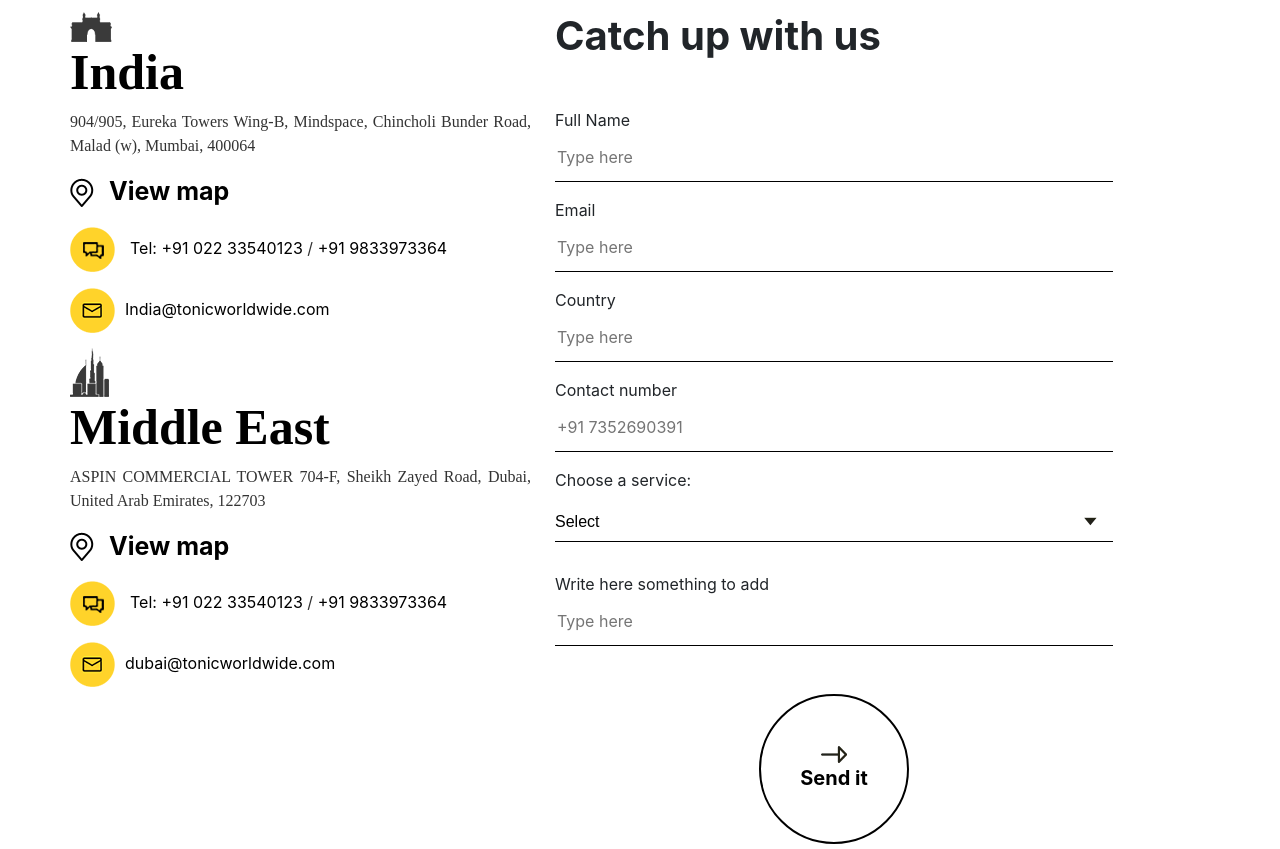
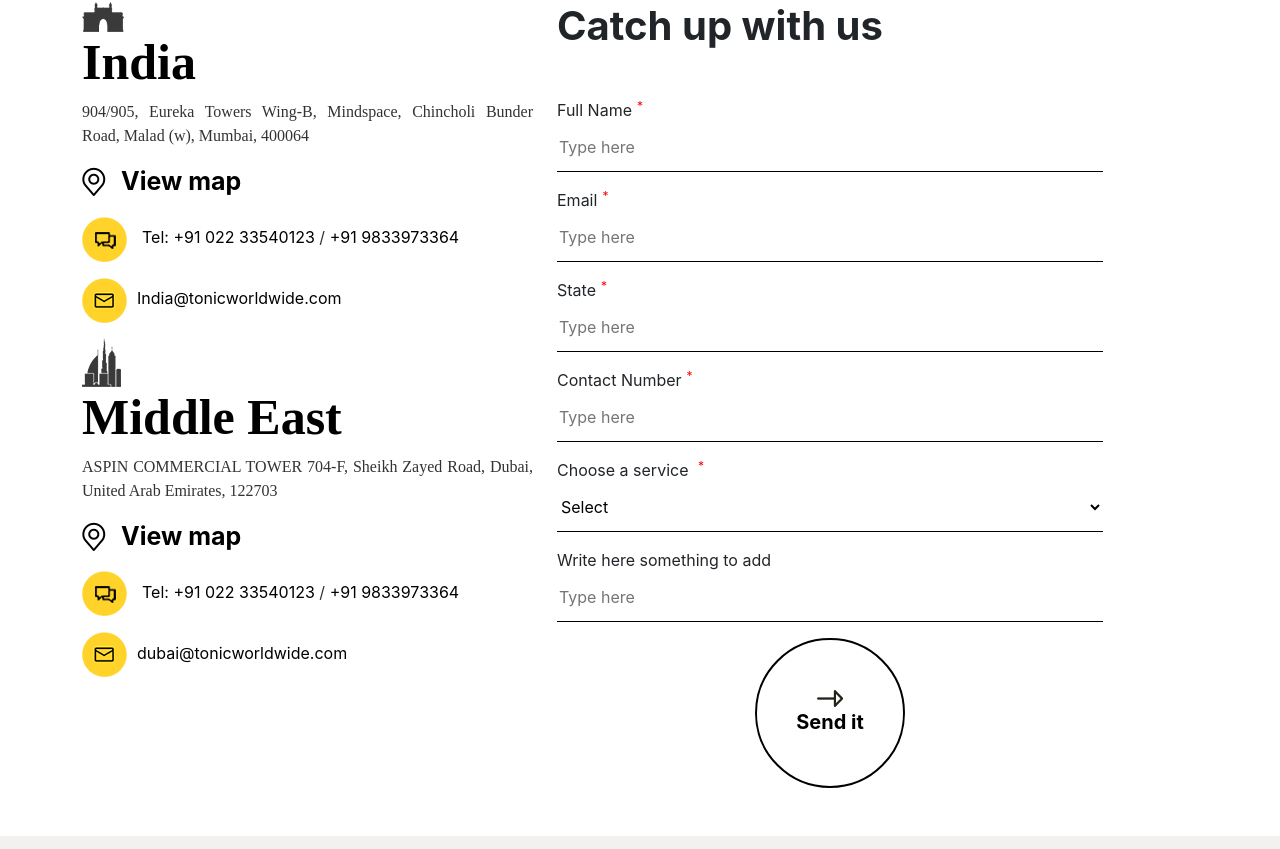
Before and after one commit to VishK98/Squash-Global, a React (Create React App) app: page /contact in a window 1280 px wide. Shown: the part 791-1640 px from the top of the page. Built offline with nearby package versions, Linux system fonts and the light colour scheme.

Commit message:
validation added on contact screen

```diff
--- a/package.json
+++ b/package.json
@@ -7,6 +7,7 @@
     "@testing-library/react": "^13.4.0",
     "@testing-library/user-event": "^13.5.0",
     "bootstrap": "^5.3.2",
+    "formik": "^2.4.5",
     "jquery": "^3.7.1",
     "react": "^18.2.0",
     "react-bootstrap": "^2.9.2",
@@ -15,7 +16,8 @@
     "react-scripts": "5.0.1",
     "react-slick": "^0.29.0",
     "slick-carousel": "^1.8.1",
-    "web-vitals": "^2.1.4"
+    "web-vitals": "^2.1.4",
+    "yup": "^1.3.3"
   },
   "scripts": {
     "start": "react-scripts start",
--- a/src/components/Contact/Contact.css
+++ b/src/components/Contact/Contact.css
@@ -88,3 +88,33 @@
     transform: scale(1.1);
     border: 0.5px;
   }
+
+  /* .error-container {
+    position: relative;
+  } */
+
+  .error-tooltip {
+    position: absolute;
+    top: -5px;
+    right: -10%;
+    transform: translateX(-50%);
+    padding: 3px;
+    background-color: #fe504f; /* Orange color */
+    color: #fff;
+    border-radius: 5px;
+    box-shadow: 0 0 5px rgba(0, 0, 0, 0.2);
+    white-space: nowrap;
+  }
+
+  .arrow {
+    position: absolute;
+    width: 0;
+    height: 0;
+    bottom: 100%;
+    left: 50%;
+    border: solid transparent;
+    content: '';
+    border-bottom-color: #fe504f;
+    border-width: 8px;
+    margin-left: -8px;
+  }
--- a/src/components/Contact/Contact.js
+++ b/src/components/Contact/Contact.js
@@ -8,11 +8,36 @@
 import message from "../../assets/images/message-icon.png";
 import email from "../../assets/images/email-icon1.png";
 import uae from "../../assets/images/uae-hq-icon.png";
+import { useFormik } from 'formik';
+import * as Yup from 'yup';
 
 
 import "./Contact.css";
 
 function Contact() {
+  const formik = useFormik({
+    initialValues: {
+      name: '',
+      email: '',
+      state: '',
+      contactNumber: '',
+      selectedService: 'selected',
+      additionalInfo: '',
+    },
+    validationSchema: Yup.object({
+      name: Yup.string().required('Name is required'),
+      email: Yup.string().required('Invalid email format').required('Email is required'),
+      state: Yup.string().required('Invalid state format').required('State is required'),
+      contactNumber: Yup.string().required('Invalid contactNumber format').required('Contact is required'),
+      service: Yup.string().required('Invalid contactNumber format').required('Service is required'),
+      // additionalInfo: Yup.string().required('Invalid additionalInfo format').required('Additional info is required'),
+      // Add more validation for other fields
+    }),
+    onSubmit: (values) => {
+      // Handle form submission logic here
+      console.log('Form submitted:', values);
+    },
+  });
   // Create a state to manage the selected value
   const [selectedService, setSelectedService] = useState("selected");
 
@@ -51,7 +76,7 @@
           </div>
         </div>
       </div>
-      <div className="container mt-3 p-lg-0 mb-5 pb-5">
+      <div className="container mt-3 mb-5">
         <div className="row align-items-center">
           <div className="col-lg-12">
             <div className="inner_section_img position-relative hidden">
@@ -63,7 +88,7 @@
             </div>
           </div>
         </div>
-        <div className="row mt-5 pb-5">
+        <div className="row mt-5 ">
           <div className="col-lg-5 pt-lg-5">
             <div className="mt-4 mt-lg-0 address-info topslide">
               <div className="hidden">
@@ -154,63 +179,94 @@
           <div className="col-lg-6 offset-lg-1 pt-5">
             <div
               className="formcol main-contact-form topslide"
-              style={{ transform: "translate(0px, 0px)", opacity: 1 }}
             >
-              <div className="hidden">
               <h1 style={{ fontWeight: "bold" }} ml-5>
                 Catch up with us
               </h1>
-              </div>
-              <div id="contactForm">
-                <form className="mt-5">
-                  <label>Full Name</label> <br></br>
+
+              <form className="mt-5" onSubmit={formik.handleSubmit}>
+                <label>Full Name<sup style={{color: "red", marginLeft: "5px", fontSize: "12px"}}>*</sup></label> <br></br>
                 <input
                   type="text"
                   name="name"
-                    // value={this.state.name}
-                    // onChange={this.handleChange}
+                  value={formik.values.name}
+                  onChange={formik.handleChange}
                   placeholder="Type here"
                   autoComplete="off"
                   className="form-field mb-3"
                 />
-                  <label>Email</label> <br></br>
+                {formik.errors.name && (
+                  <div className="error-container position-relative">
+                    <div className="error-tooltip">
+                      {formik.errors.name}
+                      <div className="arrow"></div>
+                    </div>
+                  </div>
+                )}
+                <label>Email<sup style={{color: "red", marginLeft: "5px", fontSize: "12px"}}>*</sup></label> <br></br>
                 <input
                   type="text"
-                    name="name"
-                    // value={this.state.name}
-                    // onChange={this.handleChange}
+                  name="email"
+                  value={formik.values.email}
+                  onChange={formik.handleChange}
                   placeholder="Type here"
                   autoComplete="off"
                   className="form-field mb-3"
                 />
-                  <label>Country</label> <br></br>
+                {formik.errors.email && (
+                  <div className="error-container position-relative">
+                    <div className="error-tooltip">
+                      {formik.errors.email}
+                      <div className="arrow"></div>
+                    </div>
+                  </div>
+                )}
+                <label>State<sup style={{color: "red", marginLeft: "5px", fontSize: "12px"}}>*</sup></label> <br></br>
                 <input
                   type="text"
-                    name="name"
-                    // value={this.state.name}
-                    // onChange={this.handleChange}
+                  name="state"
+                  value={formik.values.state}
+                  onChange={formik.handleChange}
                   placeholder="Type here"
                   autoComplete="off"
                   className="form-field mb-3"
                 />
-                  <label>Contact number</label> <br></br>
+                {formik.errors.state && (
+                  <div className="error-container position-relative">
+                    <div className="error-tooltip">
+                      {formik.errors.state}
+                      <div className="arrow"></div>
+                    </div>
+                  </div>
+                )}
+                <label>Contact Number<sup style={{color: "red", marginLeft: "5px", fontSize: "12px"}}>*</sup></label> <br></br>
                 <input
                   type="text"
-                    name="name"
-                    // value={this.state.name}
-                    // onChange={this.handleChange}
-                    placeholder="+91 7352690391"
+                  name="contactNumber"
+                  value={formik.values.contactNumber}
+                  onChange={formik.handleChange}
+                  placeholder="Type here"
                   autoComplete="off"
                   className="form-field mb-3"
                 />
+                {formik.errors.contactNumber && (
+                  <div className="error-container position-relative">
+                    <div className="error-tooltip">
+                      {formik.errors.contactNumber}
+                      <div className="arrow"></div>
+                    </div>
+                  </div>
+                )}
                 <div>
-                    <label htmlFor="service">Choose a service:</label>
+                  <label htmlFor="service">Choose a service <sup style={{color: "red", marginLeft: "5px", fontSize: "12px"}}>*</sup></label>
                   <select
+                    type="text"
                     name="service"
-                      id="service"
-                      class="custom-select"
-                      value={selectedService}
-                      onChange={handleServiceChange}
+                    value={formik.values.service}
+                    onChange={formik.service}
+                    placeholder="Type here"
+                    autoComplete="off"
+                    className="form-field mb-3"
                   >
                     <option value="selected">Select</option>
                     <option value="Brand Discovery and Strategy">
@@ -234,21 +290,35 @@
                     <option value="Other">Other</option>
                   </select>
                 </div>
+                {formik.errors.service && (
+                  <div className="error-container position-relative">
+                    <div className="error-tooltip">
+                      {formik.errors.service}
+                      <div className="arrow"></div>
+                    </div>
+                  </div>
+                )}
                 <label>Write here something to add</label> <br></br>
                 <input
                   type="text"
-                    name="name"
-                    // value={this.state.name}
-                    // onChange={this.handleChange}
+                  name="additionalInfo"
+                  value={formik.values.additionalInfo}
+                  onChange={formik.handleChange}
                   placeholder="Type here"
                   autoComplete="off"
-                    className="form-field mb-5"
+                  className="form-field mb-3"
                 />
-                  <div
-                    id="contactSubmitBtn"
-                    className="d-flex justify-content-center"
+                {/* {formik.errors.additionalInfo && (
+                  <div className="error-container position-relative">
+                    <div className="error-tooltip">
+                      {formik.errors.additionalInfo}
+                      <div className="arrow"></div>
+                    </div>
+                  </div>
+                )} */}
+                <div className="d-flex justify-content-center text-center"
                 >
-                    <input style={{fontSize: "20px", fontWeight: "bold"}}
+                  <input style={{ fontSize: "20px", fontWeight: "bold" }}
                     type="submit"
                     name="submit"
                     value="Send it"
@@ -256,10 +326,11 @@
                   />
                 </div>
               </form>
+
             </div>
           </div>
         </div>
-        </div>
+
       </div>
       <ScrollToTopButton />
     </>
```
Also changed, not shown: 1 other file (tests, documents, lock files or other folders). Lines whose indentation alone changed are shown as unchanged.
